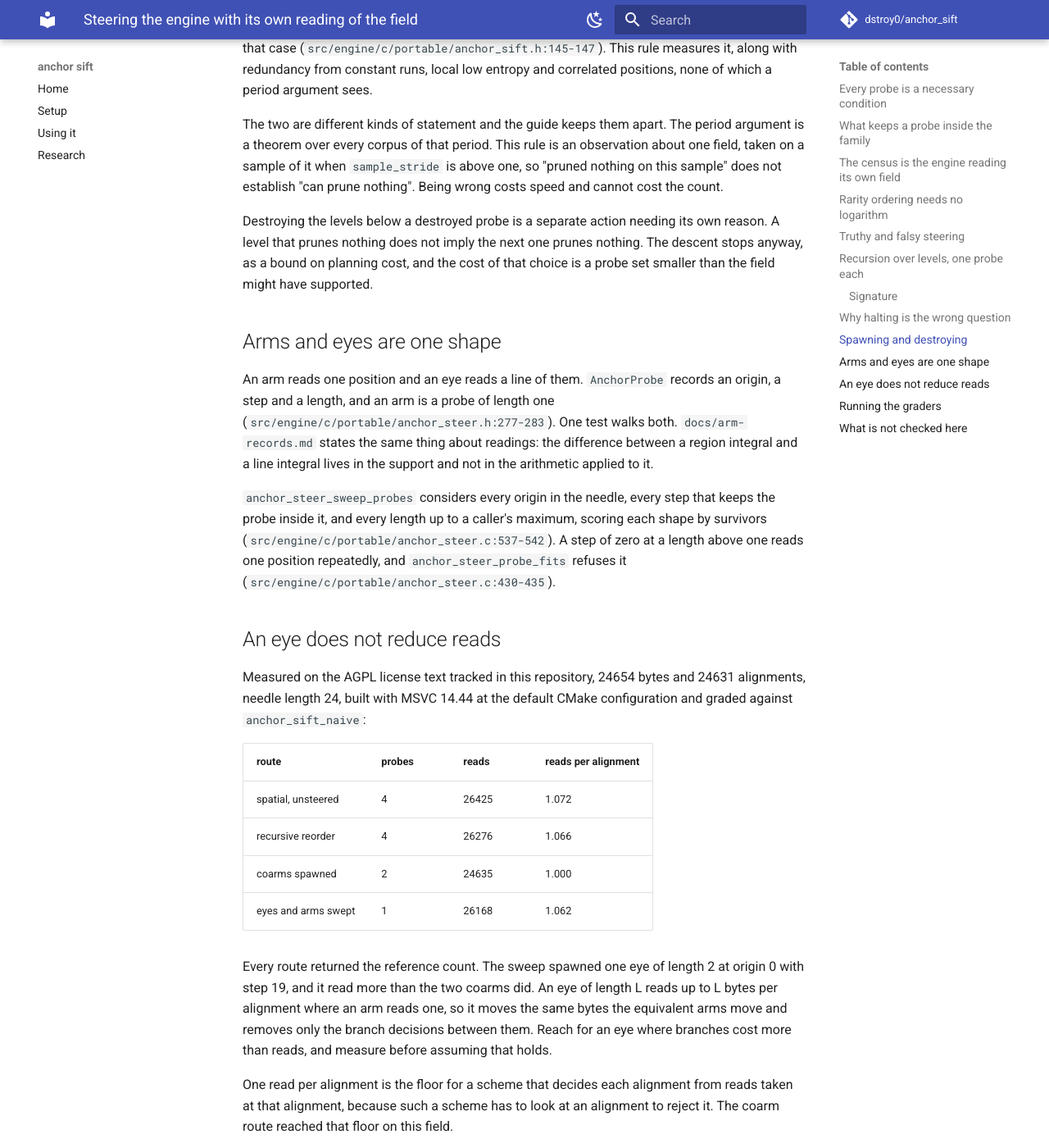
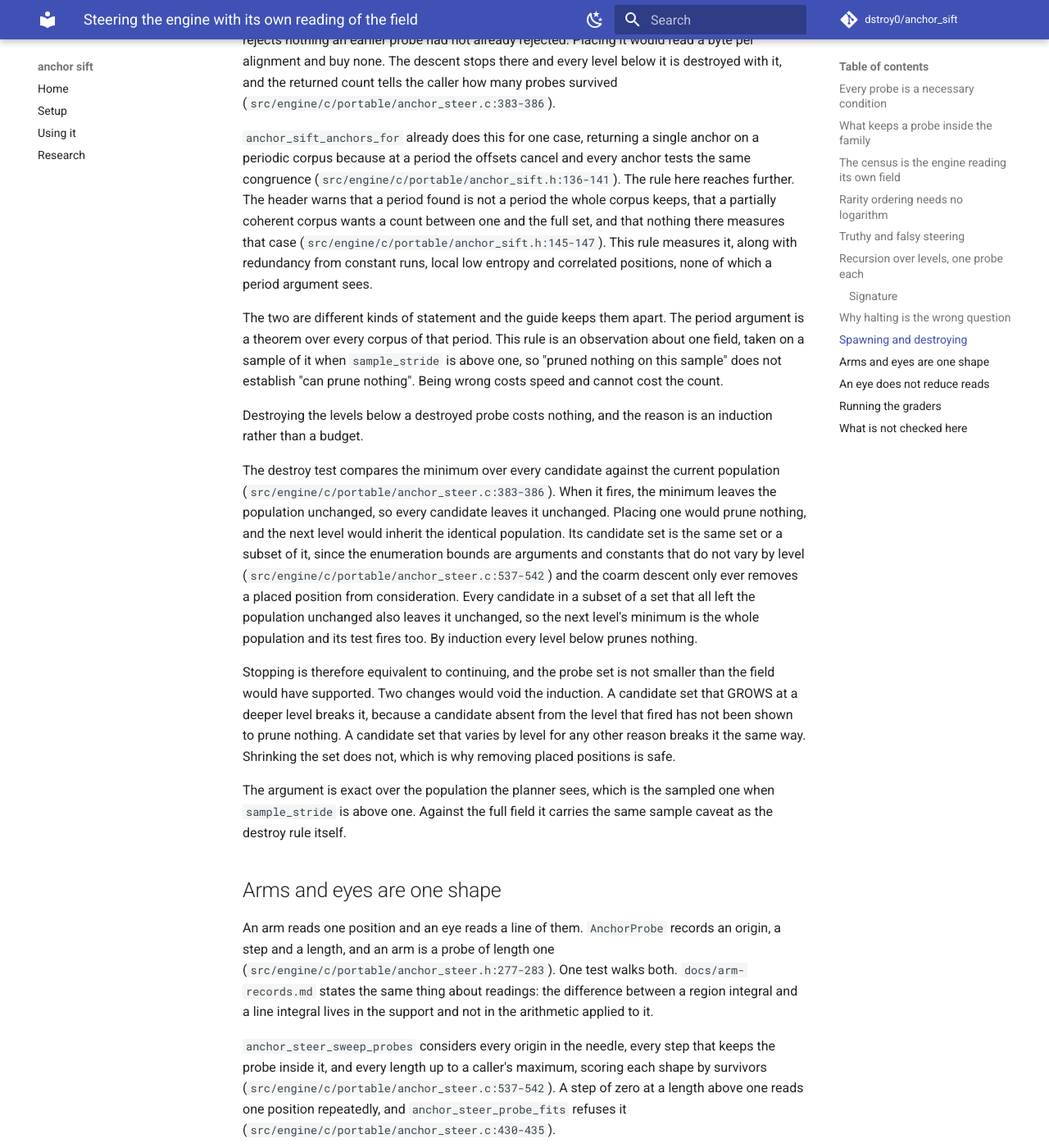
Before and after one commit to dstroy0/anchor_sift, an MkDocs documentation site: the page built from docs/steering.md, in a window 1280 px wide and 1400 px high, scrolled down 4545 px. Shown: the whole window at 82% size. Built offline with MkDocs 1.6.1 and Material for MkDocs 9.7.7, drawn with Linux system fonts in a browser that asks for light colours; comment, search, counter and statistics services are not loaded; some of the changed text lies outside the part shown.

Commit message:
docs steering bugfix

```diff
--- a/docs/steering.md
+++ b/docs/steering.md
@@ -9,7 +9,11 @@
 
 Each probe tests whether the corpus at some offset carries the needle's own byte at that offset (`src/engine/c/portable/anchor_steer.c:445-457`). A true occurrence agrees at every offset, so it agrees at every probe. Each probe is therefore a necessary condition of an occurrence, a conjunction of necessary conditions is itself one, and no true occurrence is lost by any probe set. Survivors are then filtered by a full compare (`src/engine/c/portable/anchor_steer.c:666`), which removes the false ones. The count is exact for any probe set whatever.
 
-Order independence follows from that, because conjunction commutes. Reordering the probes, moving them, or changing their shape leaves the surviving set identical. A move that cannot change the answer is what this tree calls a null, and choosing among the arrangements is steering.
+Two different invariants follow, and keeping them apart matters. Reordering a probe set leaves the surviving set itself identical, because conjunction commutes. Moving a probe or changing its shape gives a different probe set, which is a different conjunction and a different surviving set: the survivors of one probe strictly contain the survivors of that probe and a second. What stays identical across every probe set is the COUNT, because every surviving set contains all the true occurrences and the full compare removes the rest.
+
+The survivor count depending on which probe is placed is the steering signal itself, measured in `steer_truthy_after_probe` (`src/engine/c/portable/anchor_steer.c:459-480`). A reading that held the surviving set fixed across different probe sets would leave the planner with nothing to rank.
+
+A move that cannot change the answer is what this tree calls a null. Reordering is a null on the surviving set, and every probe set whatever is a null on the count.
 
 One consequence shapes the whole design. A planner that samples badly, ranks wrongly, or contains a defect still produces some probe set, and every probe set yields the same count. Correctness is not a quantity the planner can spend. Speed is the only one it can spend, and that bounds the damage a bad planner does to the time it takes. The empty plan makes this vivid: destroy every probe, send every alignment to the full compare, and the answer is still exactly right at maximum cost.
 
@@ -84,7 +88,13 @@
 
 The two are different kinds of statement and the guide keeps them apart. The period argument is a theorem over every corpus of that period. This rule is an observation about one field, taken on a sample of it when `sample_stride` is above one, so "pruned nothing on this sample" does not establish "can prune nothing". Being wrong costs speed and cannot cost the count.
 
-Destroying the levels below a destroyed probe is a separate action needing its own reason. A level that prunes nothing does not imply the next one prunes nothing. The descent stops anyway, as a bound on planning cost, and the cost of that choice is a probe set smaller than the field might have supported.
+Destroying the levels below a destroyed probe costs nothing, and the reason is an induction rather than a budget.
+
+The destroy test compares the minimum over every candidate against the current population (`src/engine/c/portable/anchor_steer.c:383-386`). When it fires, the minimum leaves the population unchanged, so every candidate leaves it unchanged. Placing one would prune nothing, and the next level would inherit the identical population. Its candidate set is the same set or a subset of it, since the enumeration bounds are arguments and constants that do not vary by level (`src/engine/c/portable/anchor_steer.c:537-542`) and the coarm descent only ever removes a placed position from consideration. Every candidate in a subset of a set that all left the population unchanged also leaves it unchanged, so the next level's minimum is the whole population and its test fires too. By induction every level below prunes nothing.
+
+Stopping is therefore equivalent to continuing, and the probe set is not smaller than the field would have supported. Two changes would void the induction. A candidate set that GROWS at a deeper level breaks it, because a candidate absent from the level that fired has not been shown to prune nothing. A candidate set that varies by level for any other reason breaks it the same way. Shrinking the set does not, which is why removing placed positions is safe.
+
+The argument is exact over the population the planner sees, which is the sampled one when `sample_stride` is above one. Against the full field it carries the same sample caveat as the destroy rule itself.
 
 ## Arms and eyes are one shape
 
@@ -123,7 +133,9 @@
 
 ## What is not checked here
 
-The planner costs are stated in the header as worst cases and are not measured. `anchor_steer_sweep_probes` performs `wanted * needle_len^2 * max_length * alignments / sample_stride` byte comparisons at worst, which exceeds the scan it plans for on any but a short needle. `sample_stride` is the control and no default is recommended, because the crossover was not measured.
+The planner costs are stated in the header as worst cases and are not measured. `anchor_steer_sweep_probes` performs `wanted * needle_len^2 * max_length^2 * alignments / sample_stride` byte comparisons at worst. One factor of `max_length` counts the lengths enumerated and the second comes from scoring, since a candidate of length L costs up to L comparisons and those sum to about `max_length / 2`. `anchor_steer_probe_fits` rejects shapes that do not fit, so the real count sits below that figure.
+
+`sample_stride` is the control and no default is recommended, because the crossover was not measured.
 
 Reads are the wrong statistic for a contiguous eye and the table above inherits that. A step-1 eye of length L is one wide load that the machine may satisfy in a single memory transaction, and counting L reads charges it for work done once. Short-circuiting also makes the trip count vary, and a varying trip count costs a mispredicted branch per alignment. The branchless free-order arm exists for that reason (`src/engine/c/portable/anchor_sift.h:106-110`). An eye evaluated branchlessly trades L reads for one predictable branch. Deciding whether eyes ever pay needs a cycle measurement, and none was taken.
 
```
Also changed, not shown: 1 other file.
